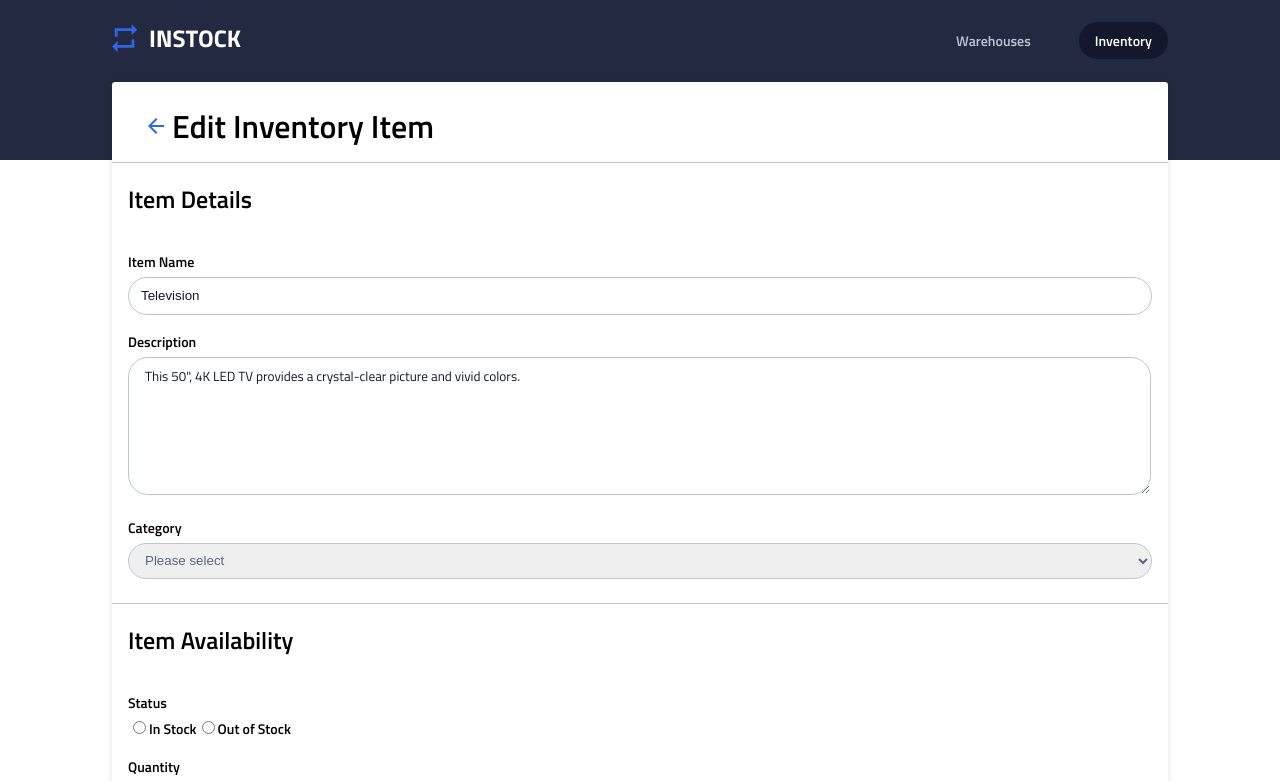
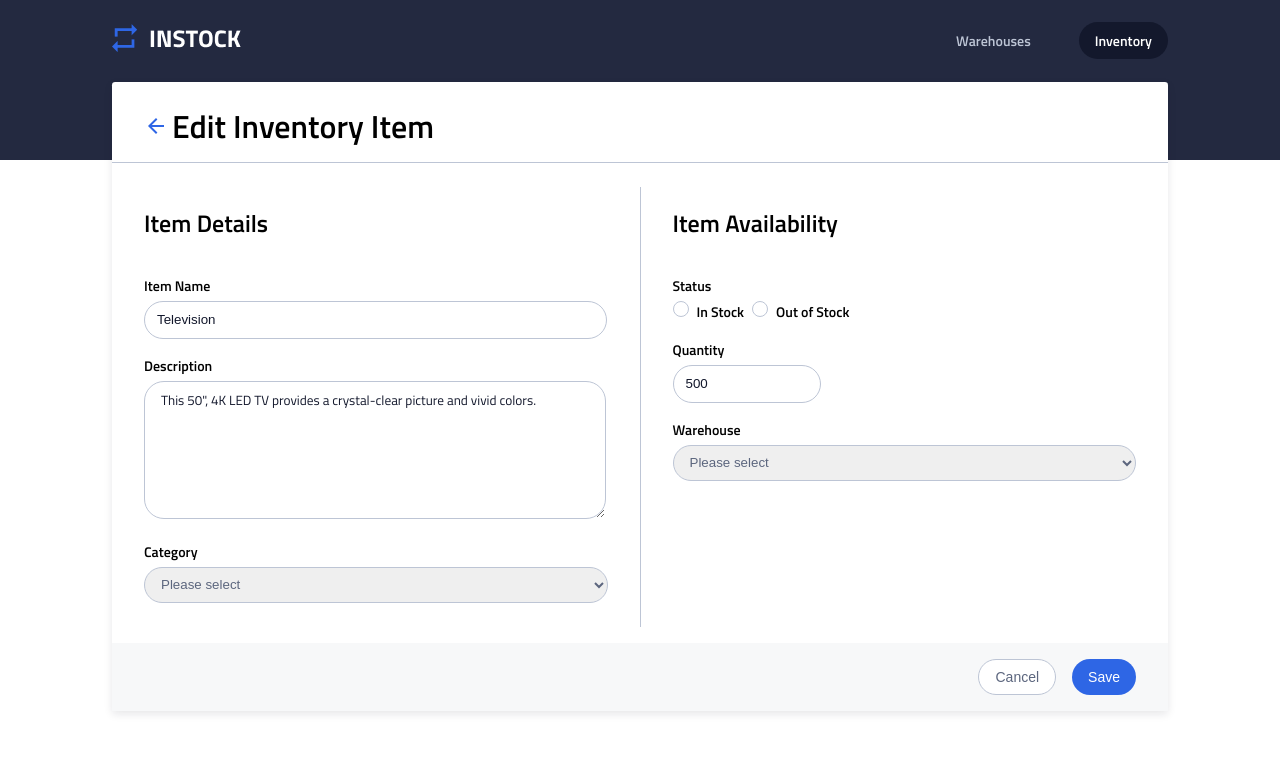
Before and after one commit to Muudy12/golden-lions-InStock, a React (Vite) app: page /inventory/1/edit in a window 1280 px wide. Shown: the top 781 px of the page. Built offline with nearby package versions, Linux system fonts and the light colour scheme; a web font is replaced by a local one.

Commit message:
styling added for tablet and desktop

```diff
--- a/src/pages/Inventory/EditInventory/EditInventory.jsx
+++ b/src/pages/Inventory/EditInventory/EditInventory.jsx
@@ -1,12 +1,31 @@
-import { ReactSVG } from "react-svg";
+import { useState } from "react";
 import ArrowBackIcon from "../../../assets/icons/arrow_back-24px.svg";
-import SortIcon from "../../../assets/icons/sort-24px.svg";
 import './EditInventory.scss'
 
-function EditInventory() {
+function EditInventory({ id, warehouse_id, item_name, description, category, status, quantity }) {
+  const [inStock, setInStock] = useState(false);
+  const [inventoryItem, setInventoryItem] = useState(null);
 
+  const [formErrors, setFormErrors] = useState({
+    item_name: true,
+    description: true,
+    category: true,
+    status: true,
+    quantity: true
+  });
 
+  // TODO: add form validation cannot submit blank info
 
+  //TODO: API call will need to load the data from the database
+
+  const fromValidation = (event) => {
+    console.log('TODO: need to add form validation here can this be from the add item')
+  }
+
+  const handleSubmit = async (event) => {
+    event.preventDefault();
+
+  }
 
   return (
     <div className="edit-inventory">
@@ -40,12 +59,12 @@ function EditInventory() {
             <h2 className="form__title">Item Availability</h2>
             <h3 className="form__label">Status</h3>
             <input className="form__radio-btn" type="radio" name="status" value='In Stock' />
-            <label for='In Stock'>In Stock</label>
+            <label for='In Stock' className="form__stock-label">In Stock</label>
             <input className="form__radio-btn" type="radio" name="status" value='Out of Stock' />
-            <label for='In Stock'>Out of Stock</label>
+            <label for='In Stock' className="form__stock-label">Out of Stock</label>
 
             <h3 className="form__label">Quantity</h3>
-            <input className="form__input" type="text" placeholder="500" name="item_name" />
+            <input className="form__input form__input--quantity" type="text" placeholder="500" name="item_name" />
 
             <h3 className="form__label">Warehouse</h3>
             <select className="form__select" type="text" name="warehouse_id">
--- a/src/pages/Inventory/EditInventory/EditInventory.scss
+++ b/src/pages/Inventory/EditInventory/EditInventory.scss
@@ -39,33 +39,40 @@
         }
     }
 
-    &__bottom{
+    &__bottom {
         width: calc(100% - 2rem);
         padding: 1rem;
         display: flex;
         gap: 1rem;
+        background-color: $background-light-grey;
+
+        @include tablet {
+            justify-content: flex-end;
+            width: calc(100% - 4rem);
+            padding: 1rem 2rem;
+        }
     }
 
-    &__cancel-btn{
+    &__cancel-btn {
         @include roundButton;
         width: 100%;
         border: 0.1rem solid $secondary-cloud-color;
         color: $secondary-slate-color;
         background-color: $primary-white-color;
 
-        &:hover{
+        &:hover {
             border-color: $primary-element-color;
             color: $primary-element-color;
         }
     }
 
-    &__save-btn{
+    &__save-btn {
         @include roundButton;
         width: 100%;
         background-color: $primary-element-color;
         color: $primary-white-color;
 
-        &:hover{
+        &:hover {
             background-color: $background-graphite-color;
         }
     }
@@ -74,10 +81,32 @@
 .form {
     width: 100%;
 
+    &__container {
+        @include tablet {
+            display: flex;
+            padding: 1.5rem 0 1rem 0;
+        }
+    }
+
     &__section {
         width: calc(100% - 2rem);
         padding: 0 1rem 1.5rem 1rem;
         border-bottom: 0.1rem solid $secondary-cloud-color;
+
+        @include tablet {
+            padding: 0 2rem 1.5rem 2rem;
+            border-bottom: none;
+            border-right: 0.1rem solid #BDC5D5;
+        }
+    }
+
+    &__aside {
+        width: calc(100% - 2rem);
+        padding: 0 1rem 1rem 1rem;
+
+        @include tablet {
+            padding: 0 2rem 1.5rem 2rem;
+        }
     }
 
     &__label {
@@ -85,10 +114,20 @@
         padding: 1rem 0rem .25rem 0rem;
     }
 
+    &__stock-label{
+        padding-right: 0.5rem;
+    }
+
     &__input {
         @include formStyling;
         width: calc(100% - 1.65rem);
         height: 2.25rem;
+
+        &--quantity {
+            @include desktop {
+                width: 7.625rem;
+            }
+        }
     }
 
     &__textarea {
@@ -105,8 +144,22 @@
         height: 2.25rem;
     }
 
-    &__aside{
-        width: calc(100% - 2rem);
-        padding: 0 1rem 1rem 1rem;
+    &__radio-btn {
+        appearance: none;
+        margin: 0;
+        font: inherit;
+        color: currentColor;
+        width: 1rem;
+        height: 1rem;
+        border: .0625rem solid $secondary-cloud-color;
+        border-radius: 50%;
+        margin: 0 .5rem 0 0 ;
+
+        &:checked{
+            margin: 0 0.5rem 0 0 ;
+            background-color:  $primary-element-color;
+            border: .0625rem solid $secondary-cloud-color;
+            border-radius: 50%;
+        }
     }
 }
--- a/src/styles/partials/_mixins.scss
+++ b/src/styles/partials/_mixins.scss
@@ -22,4 +22,9 @@
     &::placeholder{
         color: $primary-text-color;
     }
+
+    &:focus{
+        border: 0.1rem solid  $primary-element-color;
+        outline: none;
+    }
 }
--- a/src/utils/utils.js
+++ b/src/utils/utils.js
@@ -55,6 +55,15 @@ class Api {
       );
     }
   }
+
+  async getOneItem() {
+    try {
+      const response = await axios.put(`${baseUrl}/inventories/:id`);
+      return response.data;
+    } catch (err) {
+      console.log(`Failed to get an item.`);
+    }
+  }
 }
 
 export { Api, baseUrl };
```
